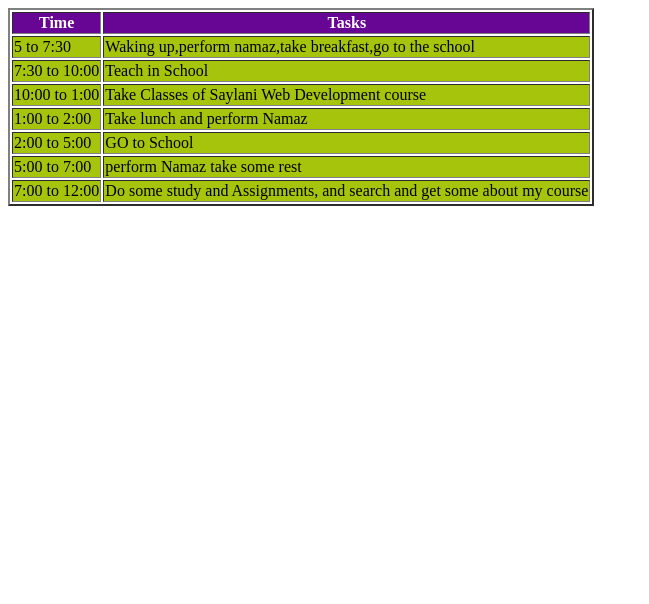
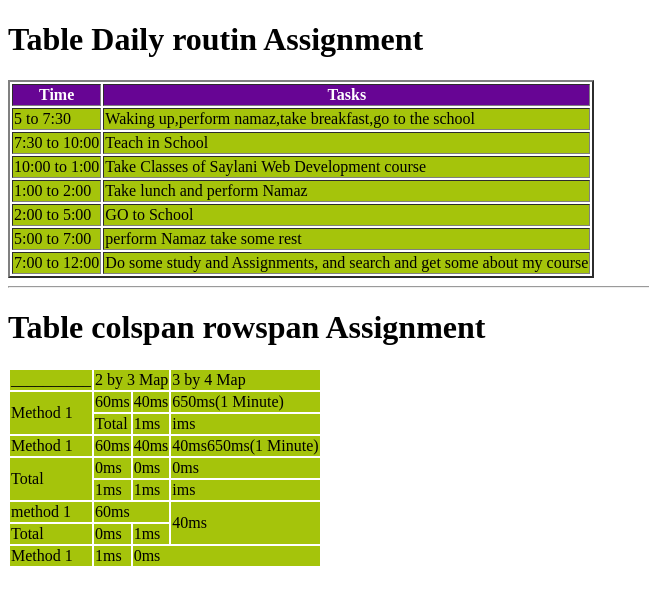
Before and after one commit to RAFAQATULLAH/Table-Assignment, a plain HTML site: page index.html in a window 1280 px wide. Shown: the whole page, without its empty margins (0-649 px from the left). Drawn offline with Linux system fonts and the light colour scheme.

Commit message:
Table Daily routin and colspan & rowspan Assignment

```diff
--- a/index.html
+++ b/index.html
@@ -7,6 +7,7 @@
 </head>
 <link rel="stylesheet" href="style.css">
 <body>
+    <h1>Table Daily routin Assignment</h1>
     <table border="2px solid black">
         <th>Time</th>
         <th>Tasks</th>
@@ -39,5 +40,57 @@
             <td>Do some study and Assignments, and search and get some about my course </td>
         </tr>
     </table>
+    <hr>
+    <h1>Table colspan rowspan Assignment</h1>
+    <table>
+        <tr>
+            <td>__________</td>
+            <td colspan="2">2 by 3 Map</td>
+            <td>3 by 4 Map</td>
+        </tr>
+        <tr>
+            <td rowspan="2">Method 1 </td>
+            <td>60ms</td>
+            <td>40ms</td>
+            <td>650ms(1 Minute)</td>
+        </tr>
+        <tr>
+            <td>Total</td>
+            <td>1ms</td>
+            <td>ims</td>
+        </tr>
+        <tr>
+            <td>Method 1</td>
+            <td>60ms</td>
+            <td>40ms</td>
+            <td>40ms650ms(1 Minute)</td>
+        </tr>
+        <tr>
+            <td rowspan="2">Total</td>
+            <td>0ms</td>
+            <td>0ms</td>
+            <td>0ms</td>
+        </tr>
+        <tr>
+            <td>1ms</td>
+            <td>1ms</td>
+            <td>ims</td>
+        </tr>
+        <tr>
+            <td>method 1</td>
+            <td colspan="2">60ms</td>
+            <td rowspan="2">40ms</td>
+        </tr>
+        <tr>
+            <td>Total</td>
+            <td>0ms</td>
+            <td>1ms</td>
+        </tr>
+        <tr>
+            <td>Method 1</td>
+            <td>1ms</td>
+            <td colspan="2">0ms</td>
+        </tr>
+    </table>
 </body>
 </html>
```
